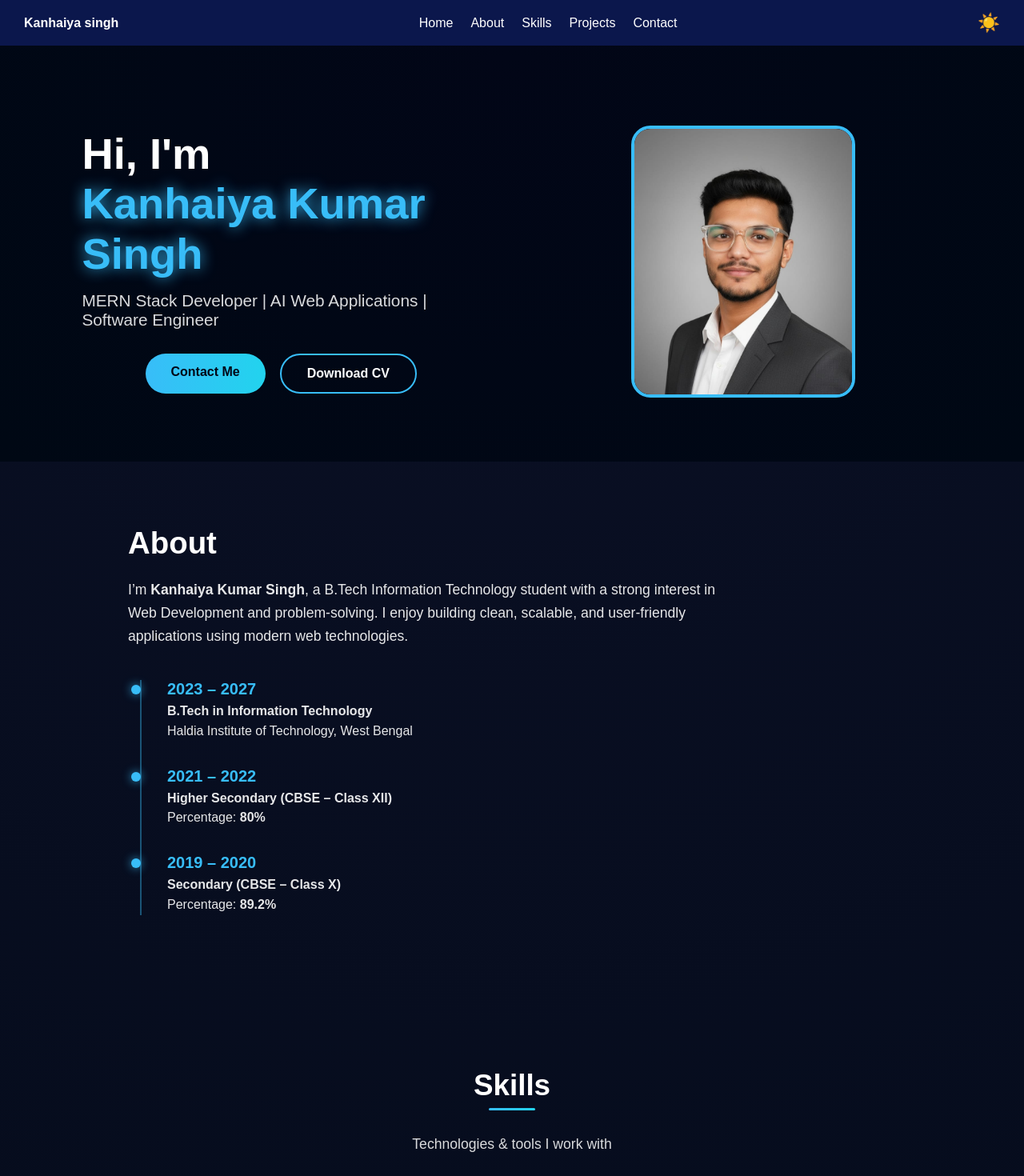
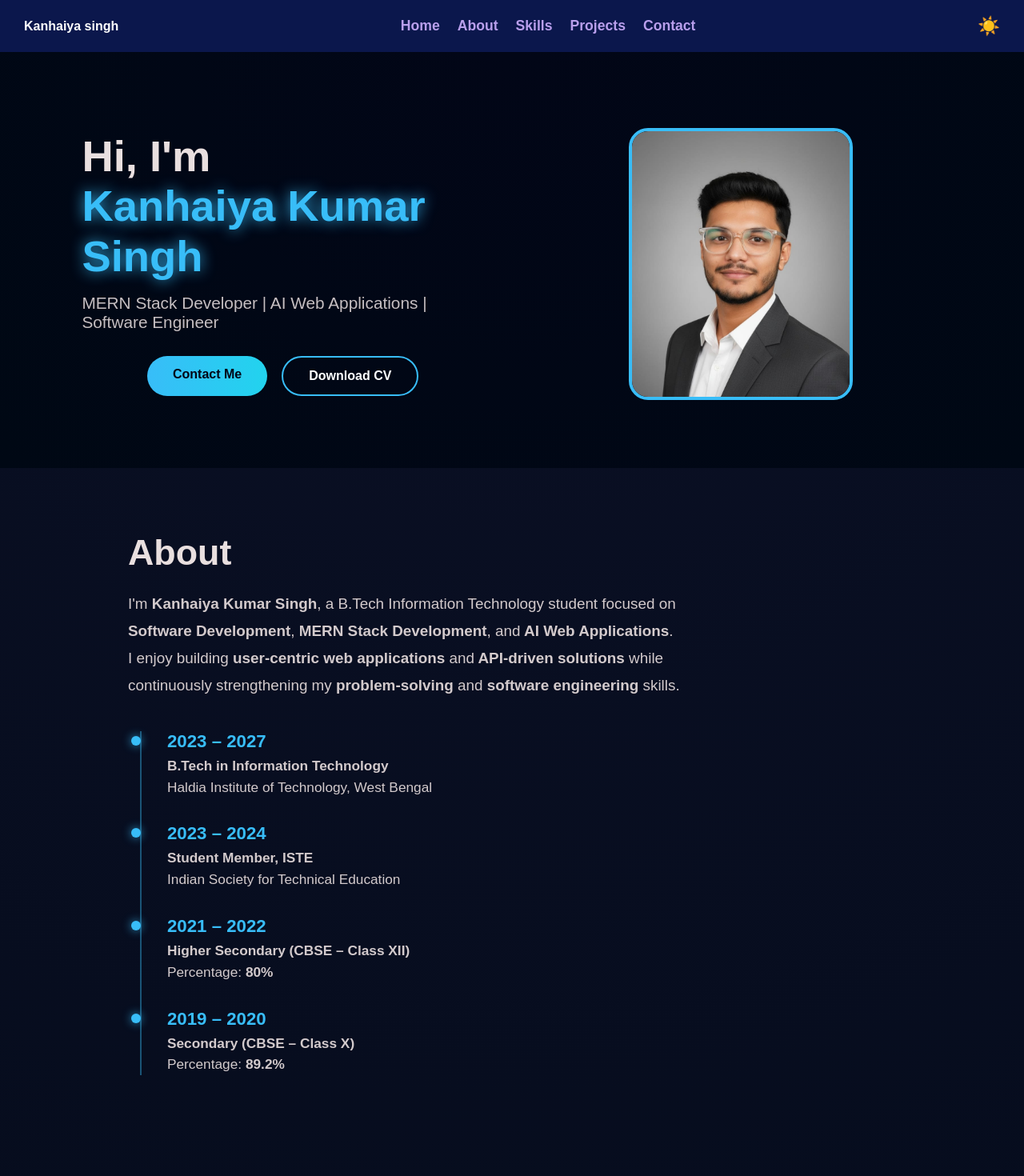
Before and after one commit to KANHAIYASINGH337/portfolio, a React (Create React App) app: page / in a window 1280 px wide. Shown: the top 1470 px of the page at 80% size. Built offline with nearby package versions, Linux system fonts and the light colour scheme.

Commit message:
fix: reduce hero section spacing

```diff
--- a/src/App.css
+++ b/src/App.css
@@ -2,18 +2,18 @@
 *{margin:0;padding:0;box-sizing:border-box}
 body{font-family:"Poppins",sans-serif}
 
-.light{background:#e8e2e2;color:#020617}
-.dark{background:radial-gradient(circle at top,#0b1025,#000814);color:#fff}
+.light{background:#ece4e4;color:#020617}
+.dark{background:radial-gradient(circle at top,#0b1025,#000814);color:#e9dfdf}
 
 /* ===== NAVBAR ===== */
 .navbar{
   position:sticky;top:0;z-index:1000;
   background:#0b174c;
-  padding:15px 30px;
+  padding:19px 30px;
   display:flex;justify-content:space-between;align-items:center
 }
 .navbar ul{list-style:none;display:flex;gap:22px}
-.navbar a{color:#fff;text-decoration:none;font-weight:500;transition:.3s}
+.navbar a{color:#b99fec;text-decoration:none;font-size:1.1rem;font-weight:550;transition:.3s}
 .navbar a:hover{color:#38bdf8}
 .toggle-btn{
   padding:6px 14px;border:1px solid #38bdf8;
@@ -30,7 +30,7 @@ body{font-family:"Poppins",sans-serif}
 .subtitle{font-size:1.3rem;margin:15px 0 30px;opacity:.85}
 
 
-.hero-buttons{display:flex;gap:18px}
+.hero-buttons{display:flex;gap:18px;justify-content:flex-start}
 .hero-buttons a{
   padding:14px 32px;border-radius:30px;
   background:linear-gradient(90deg,#38bdf8,#22d3ee);
@@ -108,15 +108,15 @@ body{font-family:"Poppins",sans-serif}
 }
 
 .section-title{
-  font-size:2.4rem;  /* ↓ very slight */
+  font-size:2.8rem;  /* ↓ very slight */
   margin-bottom:22px;
   text-align:left;
 }
 
 .about-text{
   max-width:750px;
-  font-size:1.1rem;
-  line-height:1.65;  /* ↓ was 1.8 */
+  font-size:1.18rem;
+  line-height:1.8;  /* ↓ was 1.8 */
   margin-bottom:40px; /* ↓ was 60px */
   opacity:.9;
 }
@@ -145,13 +145,13 @@ body{font-family:"Poppins",sans-serif}
 }
 
 .timeline-item h3{
-  font-size:1.25rem;
+  font-size:1.39rem;
   margin-bottom:4px;
   color:#38bdf8;
 }
 
 .timeline-item p{
-  font-size:1rem;
+  font-size:1.08rem;
   line-height:1.55;
   opacity:.9;
 }
@@ -356,7 +356,7 @@ body{font-family:"Poppins",sans-serif}
 
 /* ===== NAVBAR TEXT FIX ===== */
 .light .navbar{
-  background:#ffffff;
+  background:#c5aeae;
 }
 
 .light .navbar a{
@@ -454,8 +454,8 @@ body{font-family:"Poppins",sans-serif}
   display:flex;
   align-items:center;
   justify-content:center;
-  gap:80px;
-  padding:80px 8% 60px;
+  gap:70px;
+  padding:40px 8% 30px;
 }
 
 .hero-left{
--- a/src/components/About.jsx
+++ b/src/components/About.jsx
@@ -5,10 +5,17 @@ export default function About() {
       <h2 className="section-title">About</h2>
 
       <p className="about-text">
-        I’m <strong>Kanhaiya Kumar Singh</strong>, a B.Tech Information Technology student
-        with a strong interest in Web Development and problem-solving.
-        I enjoy building clean, scalable, and user-friendly applications
-        using modern web technologies.
+  I'm <strong>Kanhaiya Kumar Singh</strong>, a B.Tech Information Technology student focused on
+  <strong> Software Development</strong>,
+  <strong> MERN Stack Development</strong>, and
+  <strong> AI Web Applications</strong>.
+
+  <br />
+
+  I enjoy building <strong>user-centric web applications</strong> and
+  <strong> API-driven solutions</strong> while continuously strengthening my
+  <strong> problem-solving</strong> and
+  <strong> software engineering</strong> skills.
       </p>
 
       <div className="timeline">
@@ -23,6 +30,17 @@ export default function About() {
             </p>
           </div>
         </div>
+
+        <div className="timeline-item">
+  <span className="dot"></span>
+  <div className="content">
+    <h3>2023 – 2024</h3>
+    <p>
+        <strong>Student Member, ISTE</strong><br />
+          Indian Society for Technical Education
+    </p>
+  </div>
+</div>
 
         <div className="timeline-item">
           <span className="dot"></span>
```
